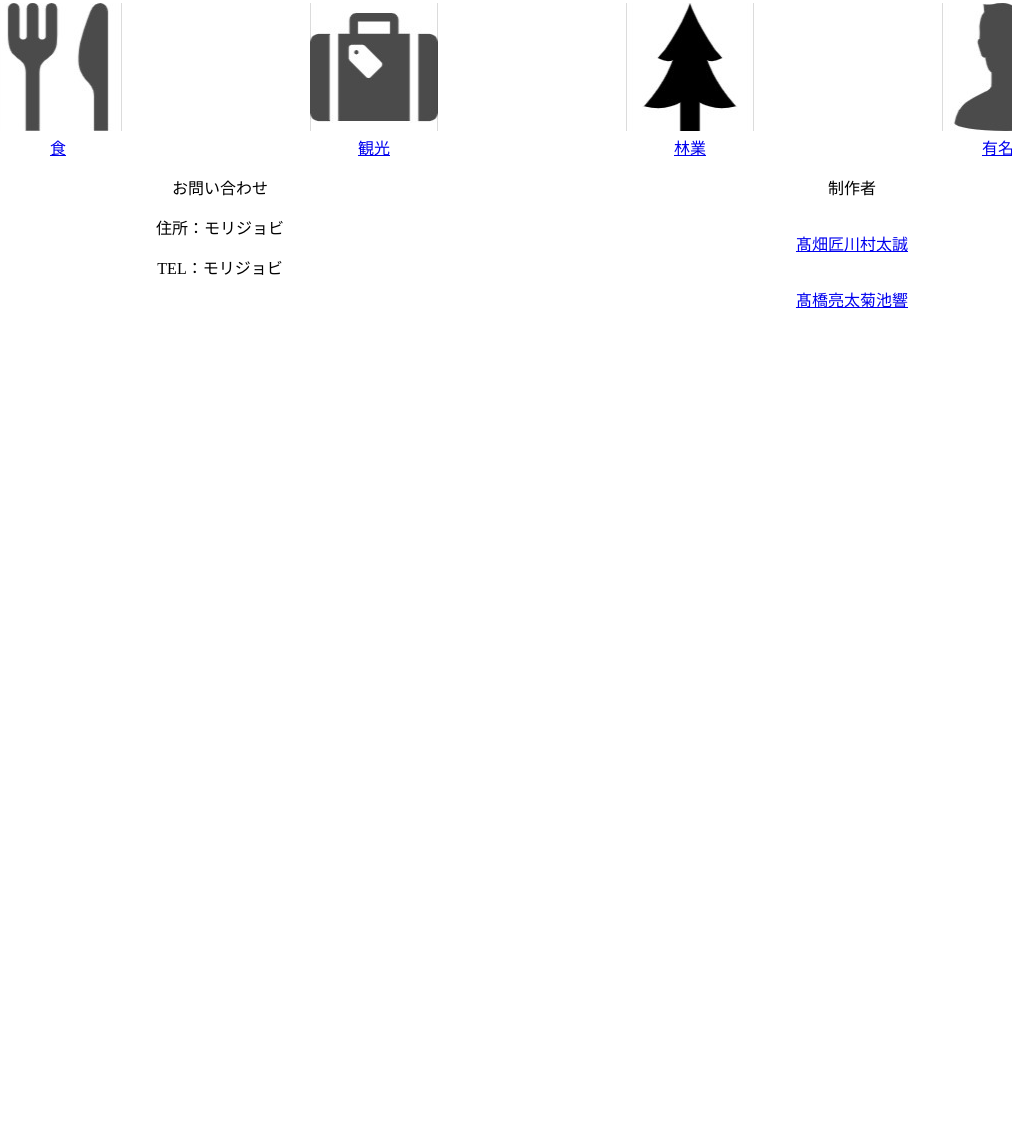
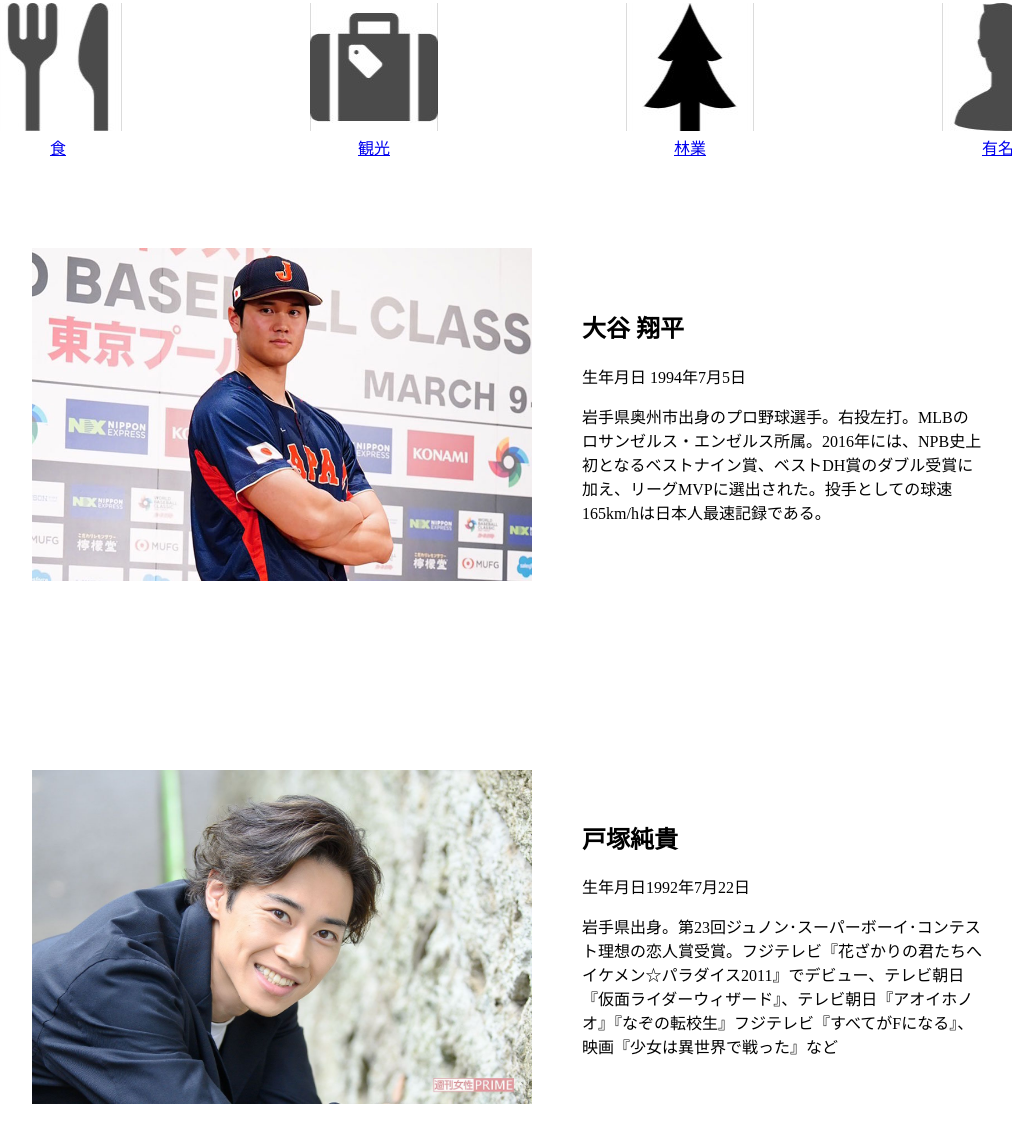
Before and after one commit to orenouserNamehaKawamura1/group-git, a plain HTML site: page miryoku4.html in a window 1280 px wide. Shown: the part 192-1332 px from the top of the page, without its empty margins (108-1120 px from the left). Before the commit the page ends 800 px from the top, so only its background shows below. Drawn offline with Linux system fonts and the light colour scheme.

Commit message:
魅力:人物の追加

```diff
--- /dev/null
+++ b/miryoku4.css
@@ -0,0 +1,41 @@
+/* 魅力4のCSS */
+
+.wrapper{
+    width:100%;
+    /* background-color:#fafafa; */
+}
+.wrapper .container{
+    max-width:1000px;
+    margin:0px auto;
+    padding:80px 0px;
+}
+/* content */
+@media (min-width: 992px) {
+    .wrapper .container .content {
+        display: flex;
+        align-items: center;
+        justify-content: center;
+    }
+}
+.wrapper .content-item {
+    width:100%;
+}
+@media (min-width: 992px) {
+    .wrapper .content-item {
+        width:50%;
+    }
+}
+.wrapper .image{
+    display:block;
+    max-width:100%;
+    margin:0px auto;
+}
+.wrapper .text{
+    padding:50px;
+}
+/* .wrapper .text .heading{
+    margin:0px 0px 40px 0px;
+    font-size: 24px;
+    font-weight: normal;
+    text-align: center;
+} */
--- a/miryoku4.html
+++ b/miryoku4.html
@@ -5,6 +5,7 @@
     <meta http-equiv="X-UA-Compatible" content="IE=edge">
     <meta name="viewport" content="width=device-width, initial-scale=1.0">
     <link rel="stylesheet" href="style.css">
+    <link rel="stylesheet" href="miryoku4.css">
     <title>Document</title>
 </head>
 <body>
@@ -27,6 +28,60 @@
             </div>
         </nav>
     </header>
+
+
+   <section class="wrapper">
+        <div class="container">
+            <div class="content">
+                <div class="content-item">
+                    <img src="img/ootani2.jpg" class="image">
+                </div>
+                <div class="content-item">
+                    <div class="text">
+                        <h2 class="heading">大谷 翔平</h2>
+                        <p>生年月日 1994年7月5日</p>
+                        <p>岩手県奥州市出身のプロ野球選手。右投左打。MLBのロサンゼルス・エンゼルス所属。2016年には、NPB史上初となるベストナイン賞、ベストDH賞のダブル受賞に加え、リーグMVPに選出された。投手としての球速165km/hは日本人最速記録である。</p>
+                    </div>
+                </div>
+            </div>
+        </div>
+    </section>
+
+
+  <section class="wrapper">
+        <div class="container">
+            <div class="content">
+                <div class="content-item">
+                    <img src="img/tozuka.jpg" class="image">
+                </div>
+                <div class="content-item">
+                    <div class="text">
+                        <h2 class="heading">戸塚純貴</h2>
+                        <p>生年月日1992年7月22日</p>
+                        <p>岩手県出身。第23回ジュノン･スーパーボーイ･コンテスト理想の恋人賞受賞。フジテレビ『花ざかりの君たちへイケメン☆パラダイス2011』でデビュー、テレビ朝日『仮面ライダーウィザード』、テレビ朝日『アオイホノオ』『なぞの転校生』フジテレビ『すべてがFになる』、映画『少女は異世界で戦った』など</p>
+                    </div>
+                </div>
+            </div>
+        </div>
+    </section>
+
+
+  <section class="wrapper">
+        <div class="container">
+            <div class="content">
+                <div class="content-item">
+                    <img src="img/akiko.jpg" class="image">
+                </div>
+                <div class="content-item">
+                    <div class="text">
+                        <h2 class="heading">久慈暁子</h2>
+                        <p>生年月日1994年7月13日</p>
+                        <p>2013年、渋谷でスカウトされ芸能界入り。翌年、2014年旭化成グループキャンペーンモデルに選ばれる。2017年4月、フジテレビ入社。2017年より「めざましテレビ」スポーツキャスター及び2019年4月より「めざましどようび」メインキャスターを務めている。</p>
+                    </div>
+                </div>
+            </div>
+        </div>
+    </section>
 
 
     <footer>
```
Also changed, not shown: img/akiko.jpg (added), img/ootani2.jpg (added), img/tozuka.jpg (added).
